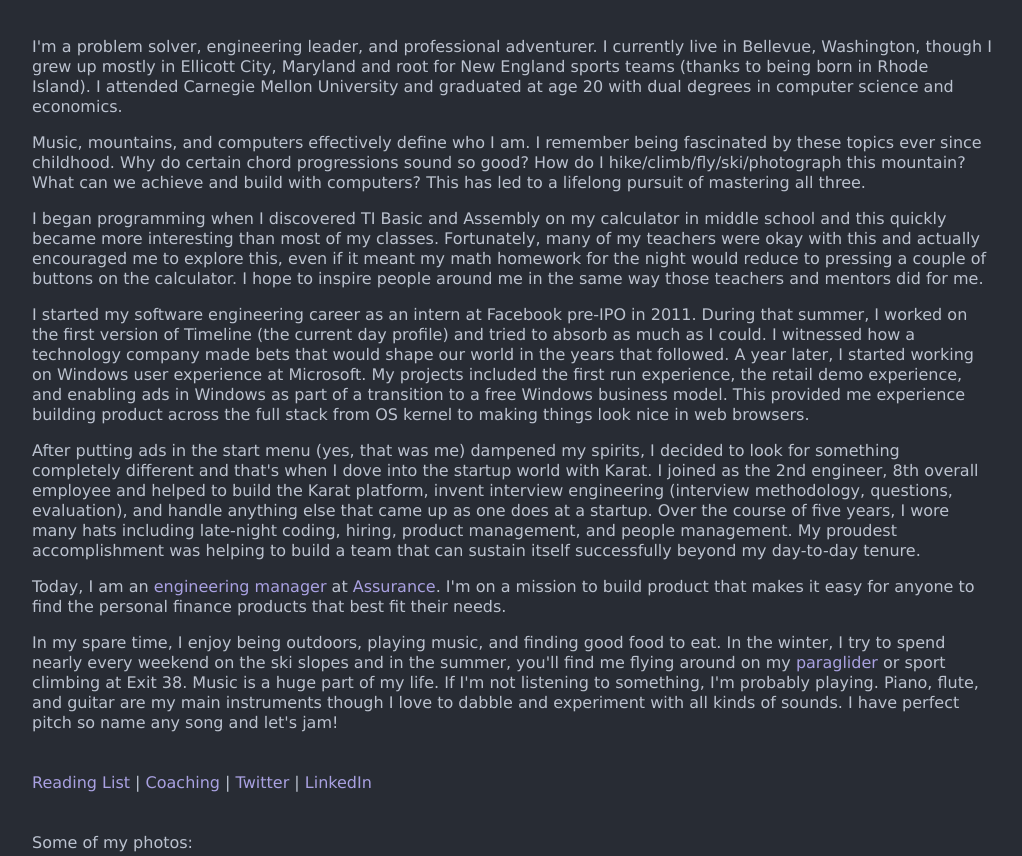
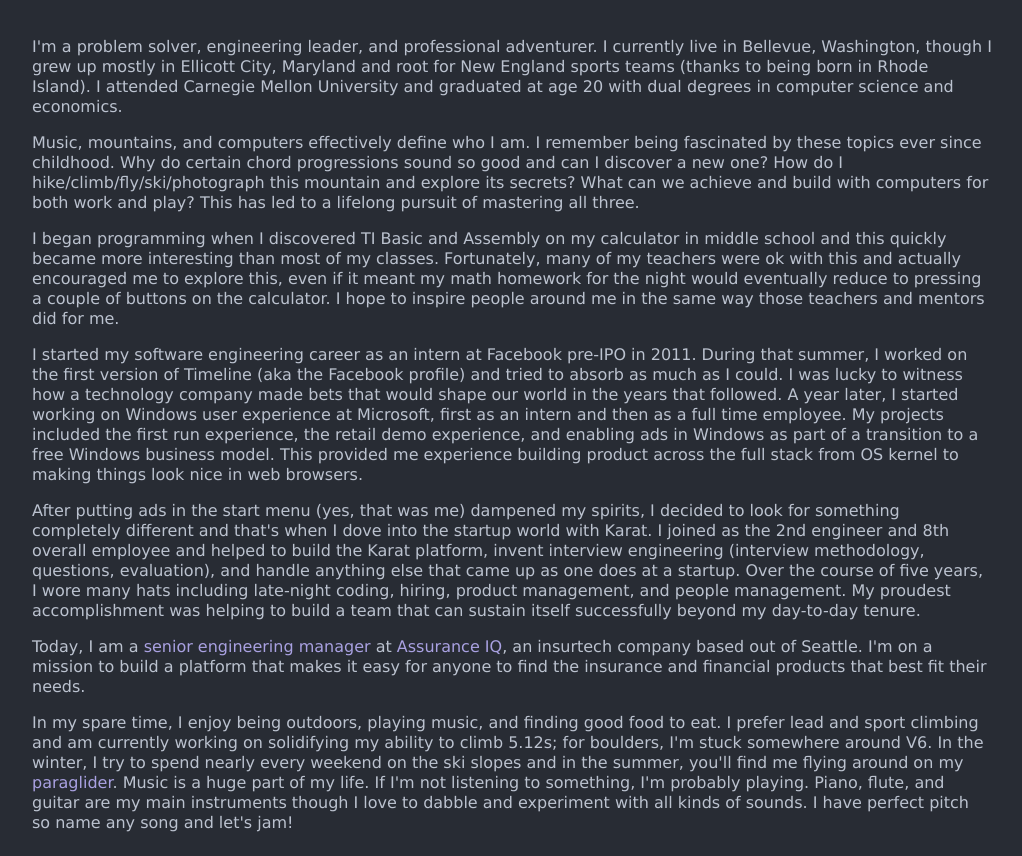
Before and after one commit to kzbao/kzbao.github.io, a plain HTML site: page index.html in a window 1280 px wide. Shown: the part 463-1319 px from the top of the page, without its empty margins (128-1150 px from the left). Drawn offline with Linux system fonts and the light colour scheme.

Commit message:
Updated introduction

```diff
--- a/index.html
+++ b/index.html
@@ -38,30 +38,32 @@
 
         <p>
           Music, mountains, and computers effectively define who I am. I remember being fascinated by these topics ever since childhood.
-          Why do certain chord progressions sound so good? How do I hike/climb/fly/ski/photograph this mountain? What can we achieve and build with computers?
+          Why do certain chord progressions sound so good and can I discover a new one? How do I hike/climb/fly/ski/photograph this mountain and explore its secrets? What can we achieve and build with computers for both work and play?
           This has led to a lifelong pursuit of mastering all three.
         </p>
 
         <p>
-          I began programming when I discovered TI Basic and Assembly on my calculator in middle school and this quickly became more interesting than most of my classes. Fortunately, many of my teachers were okay with this and actually encouraged me to explore this, even if it meant my math homework for the night would reduce to pressing a couple of buttons on the calculator. I hope to inspire people around me in the same way those teachers and mentors did for me.
+          I began programming when I discovered TI Basic and Assembly on my calculator in middle school and this quickly became more interesting than most of my classes. Fortunately, many of my teachers were ok with this and actually encouraged me to explore this, even if it meant my math homework for the night would eventually reduce to pressing a couple of buttons on the calculator.
+          I hope to inspire people around me in the same way those teachers and mentors did for me.
         </p>
 
         <p>
-          I started my software engineering career as an intern at Facebook pre-IPO in 2011. During that summer, I worked on the first version of Timeline (the current day profile) and tried to absorb as much as I could. I witnessed how a technology company made bets that would shape our world in the years that followed.
-          A year later, I started working on Windows user experience at Microsoft. My projects included the first run experience, the retail demo experience, and enabling ads in Windows as part of a transition to a free Windows business model. This provided me experience building product across the full stack from OS kernel to making things look nice in web browsers.
+          I started my software engineering career as an intern at Facebook pre-IPO in 2011. During that summer, I worked on the first version of Timeline (aka the Facebook profile) and tried to absorb as much as I could. I was lucky to witness how a technology company made bets that would shape our world in the years that followed.
+          A year later, I started working on Windows user experience at Microsoft, first as an intern and then as a full time employee. My projects included the first run experience, the retail demo experience, and enabling ads in Windows as part of a transition to a free Windows business model. This provided me experience building product across the full stack from OS kernel to making things look nice in web browsers.
         </p>
 
         <p>
-          After putting ads in the start menu (yes, that was me) dampened my spirits, I decided to look for something completely different and that's when I dove into the startup world with Karat. I joined as the 2nd engineer, 8th overall employee and helped to build the Karat platform, invent interview engineering (interview methodology, questions, evaluation), and handle anything else that came up as one does at a startup. Over the course of five years, I wore many hats including late-night coding, hiring, product management, and people management. My proudest accomplishment was helping to build a team that can sustain itself successfully beyond my day-to-day tenure.
+          After putting ads in the start menu (yes, that was me) dampened my spirits, I decided to look for something completely different and that's when I dove into the startup world with Karat. I joined as the 2nd engineer and 8th overall employee and helped to build the Karat platform, invent interview engineering (interview methodology, questions, evaluation), and handle anything else that came up as one does at a startup. Over the course of five years, I wore many hats including late-night coding, hiring, product management, and people management. My proudest accomplishment was helping to build a team that can sustain itself successfully beyond my day-to-day tenure.
         </p>
 
         <p>
-          Today, I am an <a href="manager">engineering manager</a> at <a href="https://assurance.com">Assurance</a>. I'm on a mission to build product that makes it easy for anyone to find the personal finance products that best fit their needs.
+          Today, I am a <a href="manager">senior engineering manager</a> at <a href="https://assurance.com">Assurance IQ</a>, an insurtech company based out of Seattle. I'm on a mission to build a platform that makes it easy for anyone to find the insurance and financial products that best fit their needs.
         </p>
 
         <p>
           In my spare time, I enjoy being outdoors, playing music, and finding good food to eat.
-          In the winter, I try to spend nearly every weekend on the ski slopes and in the summer, you'll find me flying around on my <a href="https://www.youtube.com/watch?v=jsnSWWotWR0">paraglider</a> or sport climbing at Exit 38.
+          I prefer lead and sport climbing and am currently working on solidifying my ability to climb 5.12s; for boulders, I'm stuck somewhere around V6.
+          In the winter, I try to spend nearly every weekend on the ski slopes and in the summer, you'll find me flying around on my <a href="https://www.youtube.com/watch?v=jsnSWWotWR0">paraglider</a>.
           Music is a huge part of my life. If I'm not listening to something, I'm probably playing. Piano, flute, and guitar are my main instruments though I love to dabble and experiment with all kinds of sounds. I have perfect pitch so name any song and let's jam!
         </p>
       </div>
```
